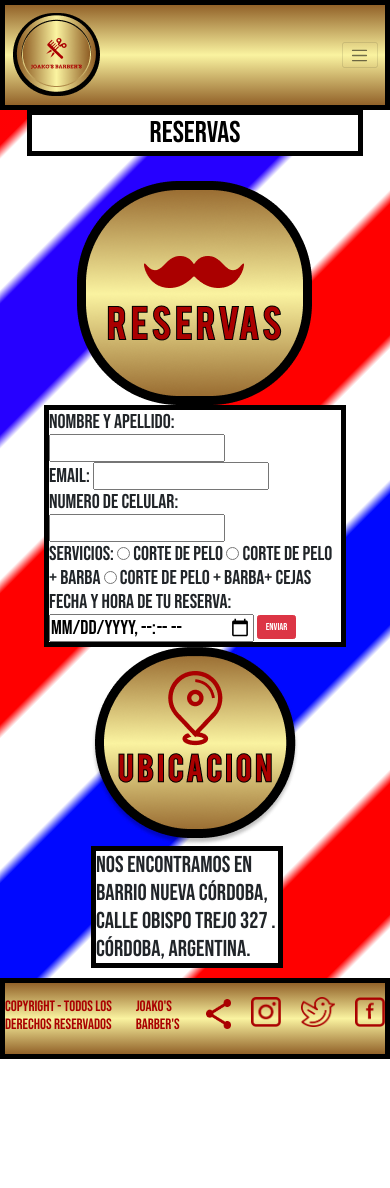
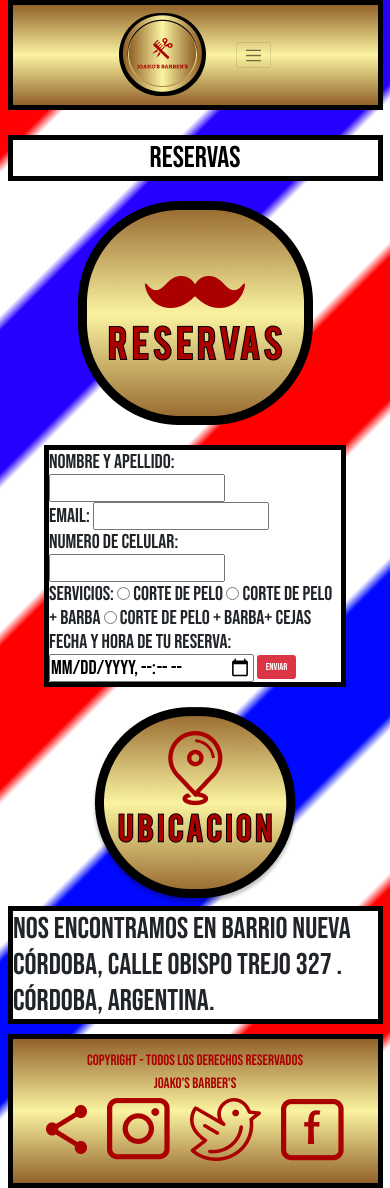
Before and after one commit to leantisera00/proyecto_joakosbarbers, a plain HTML site: page public/pages/reservas.html in a window 390 px wide. Before the commit the page ends 1059 px from the top, so only its background shows below. Drawn offline with nearby package versions, Linux system fonts and the light colour scheme.

Commit message:
se realizaron cambios en reservas

```diff
--- a/public/css/style.css
+++ b/public/css/style.css
@@ -40,7 +40,11 @@ body {
 h1 {color: black;
 font-size: 30px;
 background-color: white;
-border: black solid 5px;}
+border: black solid 5px;
+margin-top: 25px;
+margin-bottom: 20px;
+display: flex;
+    justify-content: center;}
 
 
 /*header*/
@@ -157,9 +161,6 @@ footer .redes {
 /*seccion sobre mi css*/
 .sobreMiMain {
     min-height: 100vh;
-    display: flex;
-    flex-direction: column;
-    justify-content: space-evenly;
 }
 
 .SobreMiTituloLogo__titulo {
@@ -276,61 +277,11 @@ gap: 20px;}
 }
 
 /*Seccion reservas*/
-/*grid contenedor*/
-
-.grid-containerReservas {
-    display: grid;
-    grid-template-columns: repeat(3, 1fr);
-    grid-template-rows: 100px .1fr 1fr .1fr 100px;
-    grid-gap: 20px;
-}
-
-.grid-containerReservas header {
-    grid-column: 1/4;
-    grid-row: 1/1;
-}
-
-.grid-containerReservas .reservasTituloLogo {
-    grid-column: 1/4;
-    grid-row: 2/2;
-}
-
-.grid-containerReservas .reservasFormulario {
-    grid-column: 2/3;
-    grid-row: 3/3;
-    display: flex;
-    align-content: center;
-    justify-content: center;
-    align-items: center;
-}
-
-.grid-containerReservas .reservasUbiPar {
-    grid-column: 1/4;
-    grid-row: 4/4;
-}
-
-.grid-containerReservas footer {
-    grid-column: 1/4;
-    grid-row: 5/5;
-}
 
 
 /*seccion reservas css*/
 .mainReservas {
     min-height: 100vh;
-    display: flex;
-    flex-direction: column;
-    align-items: center;
-    justify-content: space-evenly;
-}
-
-.reservasTituloLogo .reservasTituloLogo__titulo {
-    background-color: white;
-    border: black solid 5px;
-    font-size: 30px;
-    display: flex;
-    justify-content: center;
-
 }
 
 .reservasTituloLogo__logo {
@@ -339,12 +290,12 @@ gap: 20px;}
     margin-top: 20px;
 }
 
-.reservasUbiPar {
-    display: flex;
-    flex-direction: column;
+.reservasFormulario {display: flex;
     justify-content: center;
-    align-items: center;
-}
+    margin-top: 20px;
+    margin-bottom: 20px;}
+
+
 
 .reservasFormulario__formulario {
     background: white;
@@ -443,9 +394,6 @@ textarea {
 
 .mainServicios {
     min-height: 100vh;
-    display: flex;
-    flex-direction: column;
-    justify-content: space-evenly;
 }
 
 .ServiciosTituloLogo .ServiciosTituloLogo__titulo {
@@ -598,13 +546,6 @@ td {
         width: 618px;
     }
 
-    .reservasUbiPar p {
-        font-size: 25px;
-        display: flex;
-        justify-content: center;
-        width: 445px;
-    }
-
     /*contacto media 1024px*/
     .contactoFormulario .contactoFormulario__formulario {
         font-size: 28px;
@@ -702,12 +643,6 @@ td {
     .reservasFormulario__formulario {
         font-size: 23px;
         width: 445px;
-    }
-
-    .reservasUbiPar p {
-        font-size: 23px;
-        display: flex;
-        justify-content: center;
     }
 
     /*contacto media 768px*/
@@ -815,13 +750,6 @@ td {
         width: 333px;
     }
 
-    .reservasUbiPar p {
-        font-size: 23px;
-        display: flex;
-        justify-content: center;
-        width: 305px;
-
-    }
 
     /*contacto media 600px*/
     .contactoFormulario .contactoFormulario__formulario {
@@ -944,12 +872,6 @@ td {
         width: 302px;
     }
 
-    .reservasUbiPar p {
-        font-size: 23px;
-        display: flex;
-        justify-content: center;
-        width: 192px;
-    }
 
     /*contacto media 480px*/
     .contactoFormulario .contactoFormulario__formulario {
@@ -1074,12 +996,6 @@ td {
         width: 258px;
     }
 
-    .reservasUbiPar p {
-        font-size: 23px;
-        display: flex;
-        justify-content: center;
-        width: 192px;
-    }
 
     /*contacto media 320px*/
     .contactoFormulario .contactoFormulario__formulario {
--- a/public/pages/reservas.html
+++ b/public/pages/reservas.html
@@ -14,11 +14,10 @@
 
 </head>
 
-<body>
+<body class="container-fluid">
     <!-- Inicio del header -->
     <header>
         <nav class="navbar navbar-expand-lg navbar-light bg-light">
-            <div class="container-fluid">
             <a class="navbar-brand" href="../../index.html"> <img src="../img/logo.png" alt="logo"></a>
             <button class="navbar-toggler" type="button" data-bs-toggle="collapse" data-bs-target="#navbarNav"
                 aria-controls="navbarNav" aria-expanded="false" aria-label="Toggle navigation">
@@ -46,22 +45,22 @@
                     </li>
                 </ul>
             </div>
-            </div>
         </nav>
     </header>
     <!-- Fin del header -->
     <!--  información de mi sitio -->
-    <main class="mainReservas container">
+    <main class="mainReservas">
         <section class="reservasTituloLogo row">
-            <article class="">
+            <article class="col-12">
                 <h1 class="reservasTituloLogo__titulo animate__animated animate__slideInDown">RESERVAS</h1>
-            </article>
                 <picture class="reservasTituloLogo__logo animate__animated animate__flipInX">
                     <img class="reservasTituloLogo__logoImagen" src="../img/reservas.png" alt="reservas">
                 </picture>
+            </article>
         </section>
         <section class="reservasFormulario row">
-            <form class="reservasFormulario__formulario animate__animated animate__backInLeft" action="" method="post">
+            <form class="col-12 reservasFormulario__formulario animate__animated animate__backInLeft" action=""
+                method="post">
                 <label for="nombreyapellido:">Nombre y Apellido:</label>
                 <input type="text" name="nombreyapellido" id="nombreyapellido"><br>
                 <label for="email:">Email:</label>
@@ -82,13 +81,12 @@
         </section>
 
         <section class="reservasUbiPar row">
+            <article class="col-12">
                 <picture class="reservasUbiPar__logoUbicacion animate__animated animate__flipInX">
                     <a href="https://www.google.com.ar/maps/@-31.4195168,-64.1870144,3a,90y,71.98h,77.19t/data=!3m6!1e1!3m4!1sjRUm36zCmeG1Bm9AcUyULw!2e0!7i13312!8i6656"
                         target="blank">
                         <img class="reservasUbiPar__logoUbicacionImg" src="../img/ubicacion.png" alt="ubicacion"></a>
                 </picture>
-            <article>
-
                 <p class="reservasUbiPar__ubicacionText animate__animated animate__backInLeft">Nos encontramos en Barrio
                     Nueva Córdoba, Calle Obispo Trejo 327 .
                     Córdoba, Argentina.
@@ -98,17 +96,18 @@
     </main>
     <!-- Fin de la informacion de mi sitio -->
     <!-- inicio de footer -->
-    <footer>
-        <h3 class="copy">COPYRIGHT - TODOS LOS DERECHOS RESERVADOS</h3>
-        <h3 class="joako">JOAKO'S BARBER'S</h3>
-        <ul class="redes">
-            <li><img src="../img/redes.png" alt="redes"></li>
-            <li><a href="https://www.instagram.com/joacogomez16/" target="blank"><img
-                        src="../../public/img/instagramlogo.png" alt="Instagram logo"></a></li>
-            <li><a href="https://www.twitter.com" target="blank"><img src="../../public/img/twitterlogo.png"
-                        alt="Twitter logo"></a></li>
+    <footer class="row">
+        <h3 class="copy col-md-4">COPYRIGHT - TODOS LOS DERECHOS RESERVADOS</h3>
+        <h3 class="joako col-md-4">JOAKO'S BARBER'S</h3>
+        <ul class="redes col-md-4">
+            <li><img class="redes__red img-fluid" src="../img/redes.png" alt="redes"></li>
+            <li><a href="https://www.instagram.com/joacogomez16/" target="blank"><img class="redes__instagram img-fluid"
+                        src="../img/instagramlogo.png" alt="Instagram logo"></a></li>
+            <li><a href="https://www.twitter.com" target="blank"><img class="redes__twitter img-fluid"
+                        src="../img/twitterlogo.png" alt="Twitter logo"></a></li>
             <li><a href="https://www.facebook.com/joaco.gomez.7564" target="_blank"><img
-                        src="../../public/img/facebooklogo.png" alt="facebook logo"></a></li>
+                        class="redes__facebook img-fluid" src="../img/facebooklogo.png" alt="facebook logo"></a>
+            </li>
         </ul>
     </footer>
     <!-- Fin del footer -->
```
Lines whose indentation alone changed are shown as unchanged.
